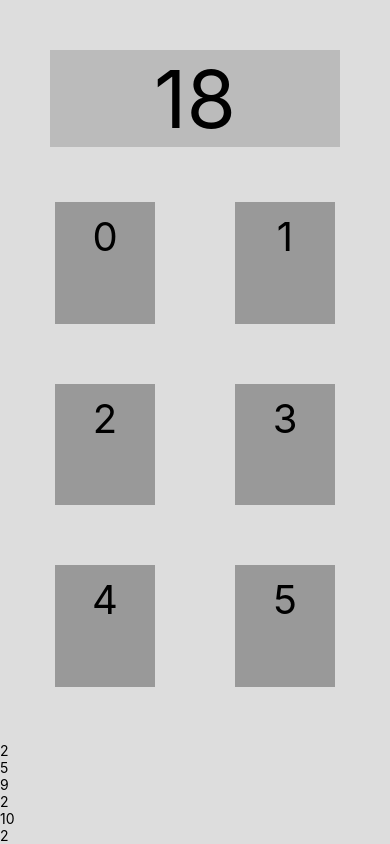
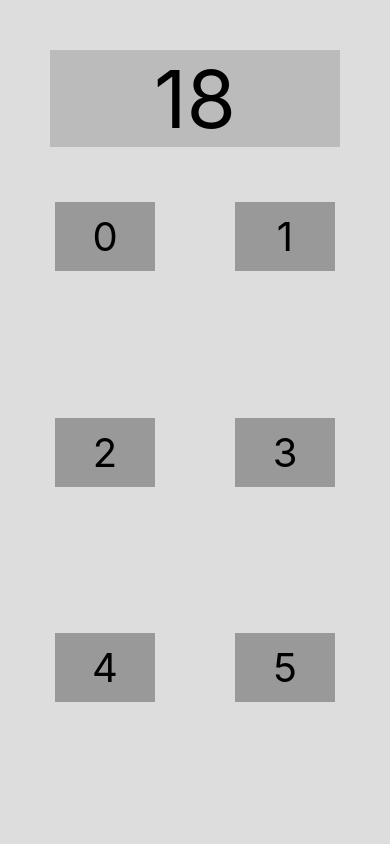
Before and after one commit to srimalonline/sum-game-react-native, a React Native app: screen / in a window 390 px wide. Built offline with nearby package versions, Linux system fonts and the light colour scheme.

Commit message:
adding button and props

```diff
--- a/src/components/Game.js
+++ b/src/components/Game.js
@@ -1,6 +1,6 @@
 import React from 'react';
+import PropTypes from 'prop-types';
 import { View, Text, StyleSheet} from 'react-native';
-import PropTypes from 'prop-types';
 import RandomNumber from './src/components/RandomNumber';
 
 class Game extends React.Component {
@@ -24,9 +24,6 @@ class Game extends React.Component {
                         //
                     )}
                 </View>
-                {this.randomNumbers.map((randomNumber) =>
-                <Text>{randomNumber}</Text>
-                )}
             </View>
         );
     };
--- a/src/components/src/components/RandomNumber.js
+++ b/src/components/src/components/RandomNumber.js
@@ -1,10 +1,16 @@
 import React from 'react';
-import { Text, StyleSheet } from 'react-native';
+import PropTypes from 'prop-types';
+import { Text, StyleSheet, TouchableOpacity } from 'react-native';
 
 class RandomNumber extends React.Component {
+    static propTypes = {
+        number: PropTypes.number.isRequired,
+    };
     render() {
         return (
-            <Text style={styles.random}>{this.props.number}</Text>
+            <TouchableOpacity>
+                <Text style={styles.random}>{this.props.number}</Text>
+            </TouchableOpacity>
         );
     };
 }
```
